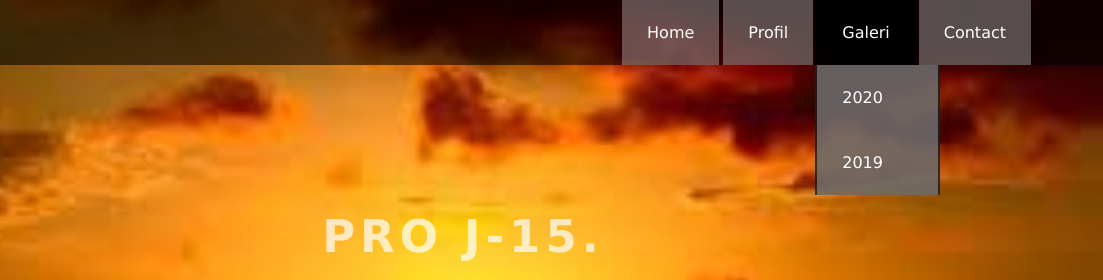
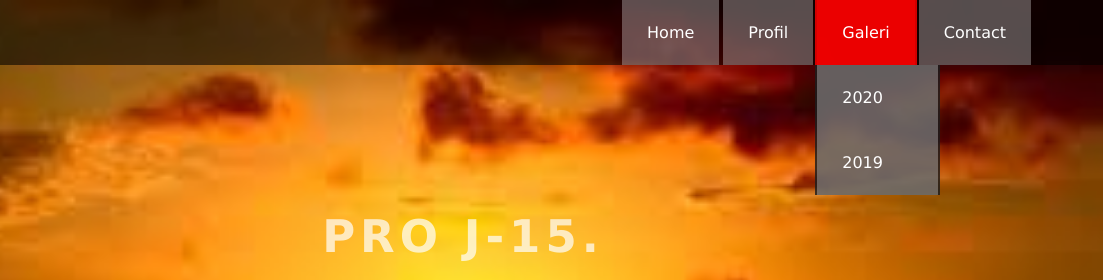
Before and after one commit to kelompokj15/J15_DTS20, a plain HTML site: page index.html in a window 1280 px wide. In both pictures the pointer is over the element 1003 px from the left and 32 px from the top of the page. Shown: the top 280 px of the page, 177-1280 px from the left. Drawn offline with Linux system fonts and the light colour scheme.

Commit message:
Update stylesheet.css

```diff
--- a/stylesheet.css
+++ b/stylesheet.css
@@ -43,7 +43,7 @@
     display:inline-block;
   }
   .right-header :hover{
-    background-color: rgba(0, 0, 0, 0.582);
+    background-color: rgba(253, 1, 1, 0.582);
     transition: 0.5s;
   }
   ul {
```
